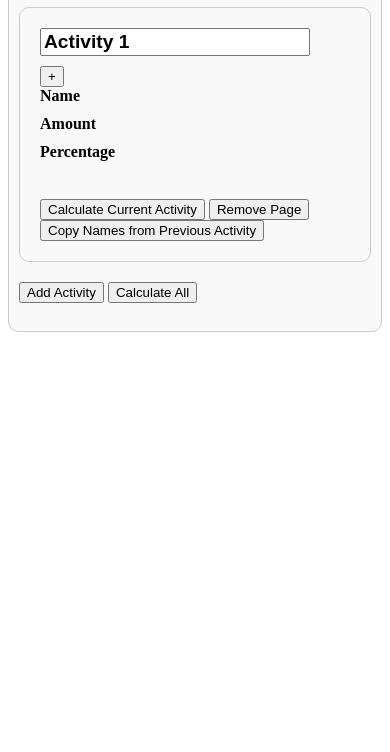
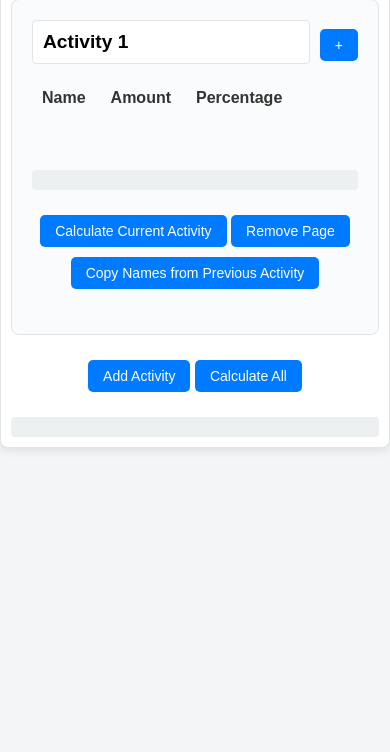
Before and after one commit to SantaThicc/FairSplit-Calculator, a plain HTML site: page index.html in a window 390 px wide. Shown: the part 92-844 px from the top of the page. Drawn offline with Linux system fonts and the light colour scheme.

Commit message:
Update index.html

```diff
--- a/index.html
+++ b/index.html
@@ -5,89 +5,160 @@
     <meta name="viewport" content="width=device-width, initial-scale=1.0">
     <title>FairSplit Calculator</title>
     <style>
+        body {
+            font-family: 'Arial', sans-serif;
+            background-color: #f4f5f7;
+            color: #333;
+            margin: 0;
+            padding: 0;
+        }
+
         .container {
-            max-width: 800px;
-            margin: 0 auto;
+            max-width: 900px;
+            margin: 20px auto;
             padding: 20px;
-            border: 1px solid #ccc;
-            border-radius: 10px;
-            background-color: #f9f9f9;
+            border: 1px solid #e1e4e8;
+            border-radius: 8px;
+            background-color: #fff;
+            box-shadow: 0 2px 10px rgba(0, 0, 0, 0.1);
         }
-        .person-row {
-            display: flex;
-            align-items: center;
-            margin-bottom: 10px;
-            flex-wrap: wrap;
+
+        h1 {
+            text-align: center;
+            color: #2c3e50;
         }
-        .person-row input {
-            margin-right: 10px;
-            text-align: left;
-            flex: 1 1 100px;
+
+        .button-container {
+            text-align: center;
+            margin: 20px 0;
         }
-        .person-row button {
-            margin-left: 10px;
+
+        button {
+            background-color: #007bff;
+            color: white;
+            border: none;
+            padding: 10px 20px;
+            border-radius: 5px;
+            cursor: pointer;
+            font-size: 16px;
+            margin: 5px;
+            transition: background-color 0.3s;
         }
-        .labels {
-            display: flex;
-            align-items: center;
-            margin-bottom: 10px;
-            flex-wrap: wrap;
+
+        button:hover {
+            background-color: #0056b3;
         }
-        .labels div {
-            margin-right: 10px;
-            font-weight: bold;
-            text-align: left;
-            flex: 1 1 100px;
+
+        .page {
+            border: 1px solid #e1e4e8;
+            border-radius: 8px;
+            padding: 20px;
+            margin-bottom: 20px;
+            background-color: #fafbfc;
         }
-        .person-row input[name="person-name"] {
-            flex: 1 1 100px;
-        }
-        .person-row input[name="person-amount"] {
-            flex: 1 1 100px;
-        }
-        .person-row input[name="person-percentage"] {
-            flex: 1 1 100px;
-        }
-        .page-container {
-            margin-bottom: 20px;
-        }
+
         .page-header {
             display: flex;
             align-items: center;
             justify-content: space-between;
             flex-wrap: wrap;
+            margin-bottom: 10px;
         }
+
         .page-header input {
             font-weight: bold;
             font-size: 1.2em;
+            flex: 1 1 auto;
             margin-right: 10px;
-            text-align: left;
-            flex: 1 1 200px;
-        }
-        .page {
-            border: 1px solid #ccc;
-            border-radius: 10px;
-            padding: 20px;
-            margin-bottom: 20px;
+            padding: 10px;
+            border: 1px solid #e1e4e8;
+            border-radius: 4px;
         }
 
-        /* Responsive design for smaller screens */
-        @media (max-width: 600px) {
+        .labels, .person-row {
+            display: flex;
+            align-items: center;
+            margin-bottom: 10px;
+            flex-wrap: nowrap;
+        }
+
+        .labels div, .person-row input {
+            flex: 1 1 auto; /* 自动宽度以匹配input */
+            margin-right: 5px; /* 设置右边距，调整间距 */
+            padding: 10px;
+            box-sizing: border-box;
+        }
+
+        .labels div {
+            font-weight: bold;
+        }
+
+        .person-row input {
+            border: 1px solid #e1e4e8;
+            border-radius: 4px;
+            padding: 10px;
+            width: calc(33.333% - 10px); /* 设置每个输入框占33.333%的宽度，留出间距 */
+        }
+
+        .person-row button {
+            margin-left: 5px;
+            padding: 10px;
+            width: calc(33.333% - 10px); /* 设置按钮宽度 */
+        }
+
+        .labels div:last-child, .person-row input:last-child {
+            margin-right: 0; /* 最后一个元素右边距为0，避免超出容器宽度 */
+        }
+
+        .page-result {
+            margin-top: 20px;
+            background-color: #ecf0f1;
+            padding: 10px;
+            border-radius: 4px;
+        }
+
+        #final-result {
+            text-align: center;
+            font-size: 1.2em;
+            margin-top: 20px;
+            background-color: #ecf0f1;
+            padding: 10px;
+            border-radius: 4px;
+        }
+
+        @media (max-width: 500px) {
             .container {
                 padding: 10px;
             }
+
+            h1 {
+                font-size: 1.5em;
+            }
+
+            button {
+                font-size: 14px;
+                padding: 8px 15px;
+                margin: 5px 0;
+            }
+
             .page-header, .person-row, .labels {
-                flex-direction: column;
-                align-items: flex-start;
+                flex-direction: row;
+                flex-wrap: nowrap;
             }
+
             .page-header input, .person-row input, .labels div {
                 flex: 1 1 100%;
-                margin-right: 0;
-                margin-bottom: 10px;
+                margin-bottom: 5px;
+                width: 100%;
             }
-            .person-row button {
-                margin-left: 0;
-                margin-bottom: 10px;
+
+            .labels div {
+                flex: 1 1 auto; /* 自动宽度以匹配input */
+                margin-right: 5px; /* 设置右边距，调整间距 */
+            }
+
+            .labels div:last-child {
+                margin-right: 0; /* 最后一个元素右边距为0，避免超出容器宽度 */
             }
         }
     </style>
@@ -96,9 +167,10 @@
     <div class="container">
         <h1>FairSplit Calculator</h1>
         <div id="pages"></div>
-        <button onclick="addPage()">Add Activity</button>
-        <button onclick="calculateAll()">Calculate All</button>
-        <br><br>
+        <div class="button-container">
+            <button onclick="addPage()">Add Activity</button>
+            <button onclick="calculateAll()">Calculate All</button>
+        </div>
         <div id="final-result"></div>
     </div>
 
@@ -119,17 +191,19 @@
                     <div>Name</div>
                     <div>Amount</div>
                     <div>Percentage</div>
+					<div> </div>
                 </div>
                 <div class="person-container"></div>
                 <br>
                 <div class="page-result"></div>
-                <button onclick="calculatePage(this)">Calculate Current Activity</button>
-                <button onclick="removePage(this)">Remove Page</button>
-                <button onclick="copyNamesFromPreviousPage(this)">Copy Names from Previous Activity</button>
+                <div class="button-container">
+                    <button onclick="calculatePage(this)">Calculate Current Activity</button>
+                    <button onclick="removePage(this)">Remove Page</button>
+                    <button onclick="copyNamesFromPreviousPage(this)">Copy Names from Previous Activity</button>
+                </div>
             `;
             pagesContainer.appendChild(pageDiv);
 
-            // Copy names from previous page if not the first page
             if (pageCount > 1) {
                 copyNamesFromPreviousPage(pageDiv);
             }
@@ -247,7 +321,6 @@
             const pages = pagesContainer.getElementsByClassName('page');
             const allPeople = new Map();
 
-            // Execute calculatePage for each page
             for (let page of pages) {
                 const result = calculatePage(page.querySelector('button[onclick="calculatePage(this)"]'));
 
@@ -291,7 +364,7 @@
             }
         }
 
-        addPage(); // Initialize first page
+        addPage();
     </script>
 </body>
 </html>
```
